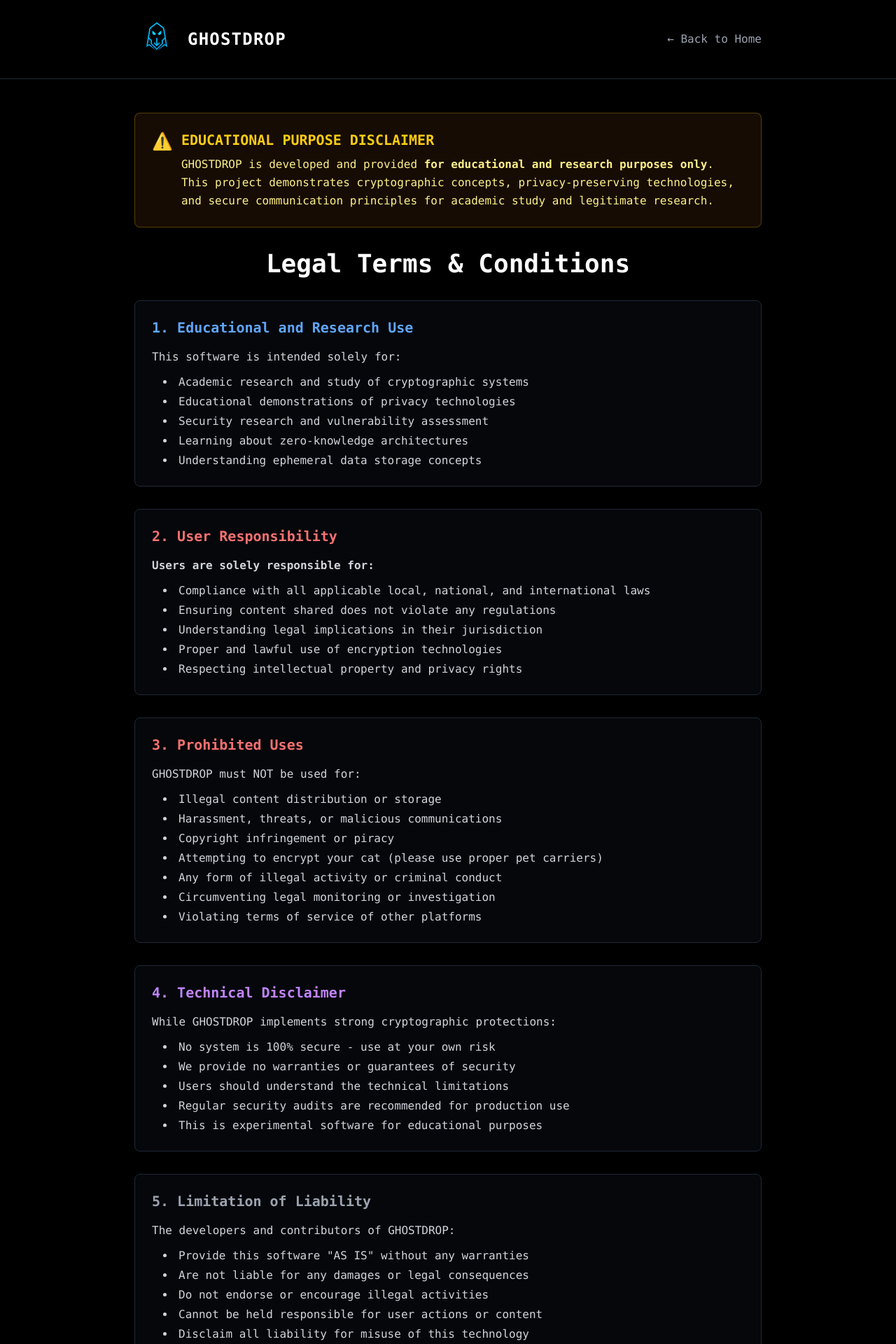
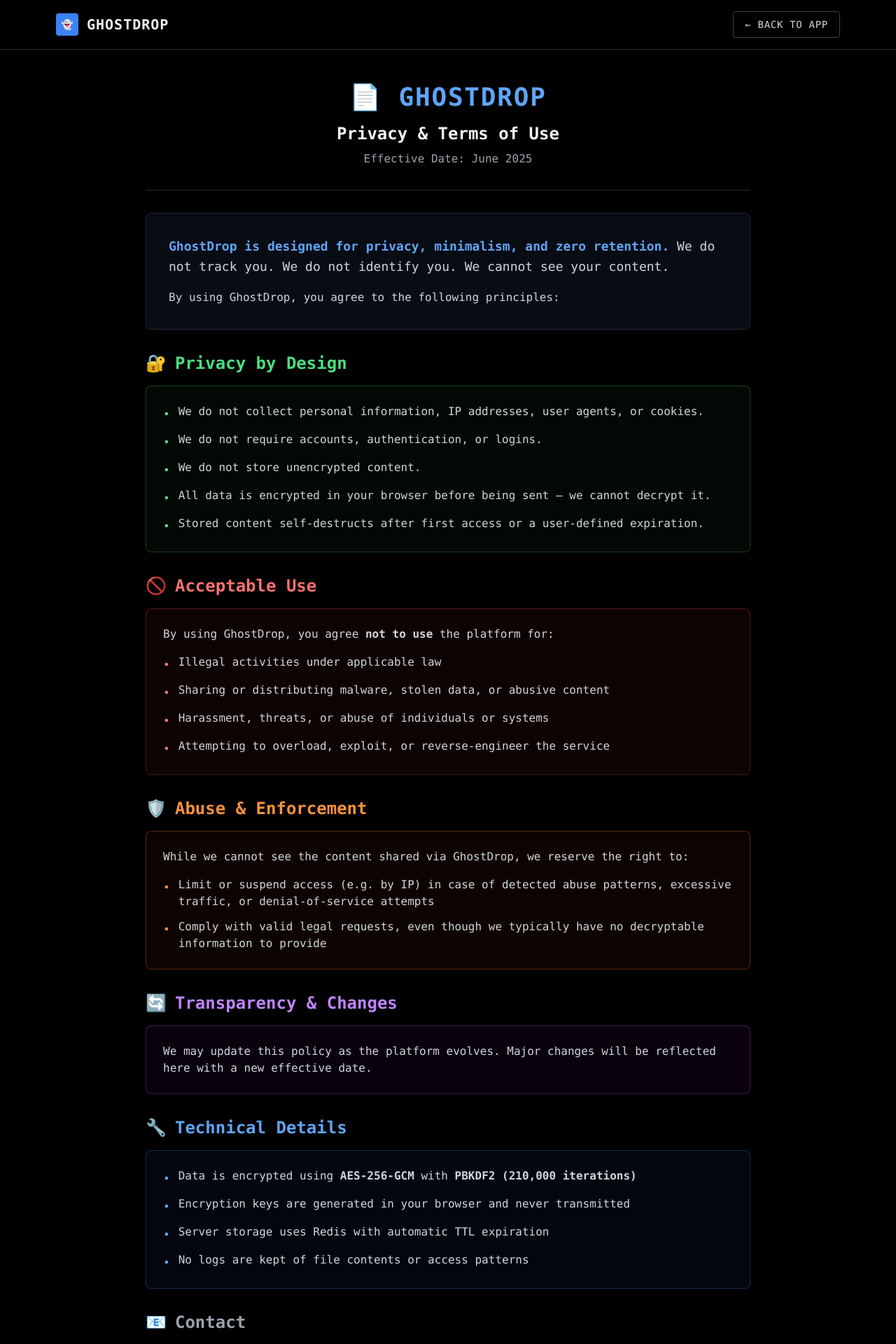
Before and after one commit to uncho69/ghostdrop, a Next.js app: page /legal in a window 1280 px wide. Shown: the top 1920 px of the page at 70% size. Built offline with nearby package versions, Linux system fonts and the light colour scheme.

Commit message:
Clean branding for ghostdrop.org - Remove personal branding, add privacy policy, optimize footer and support modal

```diff
--- a/pages/index.tsx
+++ b/pages/index.tsx
@@ -6,6 +6,7 @@
 
 export default function LandingPage() {
   const [showAccessGate, setShowAccessGate] = useState(false);
+  const [showSupportModal, setShowSupportModal] = useState(false);
   const router = useRouter();
 
   const handleEnterApp = () => {
@@ -264,52 +265,36 @@
         </div>
       </section>
 
-      {/* Footer */}
-      <footer className="border-t border-gray-800 py-8 px-4 bg-black">
-        <div className="max-w-6xl mx-auto">
-          <div className="text-center mb-6">
+      {/* Footer - Compact & Integrated */}
+      <footer className="border-t border-gray-800 py-6 px-4 bg-black/95">
+        <div className="max-w-4xl mx-auto space-y-4">
+
+          {/* Main Footer Info */}
+          <div className="text-center">
             <p className="text-gray-500 text-sm uppercase tracking-wider">
               Open Source • Privacy First • No Tracking
             </p>
-            <p className="text-gray-500 text-xs mt-2 font-mono">
-              FOR EDUCATIONAL AND RESEARCH PURPOSES ONLY
-            </p>
-            <p className="text-gray-600 text-xs mt-1">
-              Users are responsible for compliance with local laws • © 2025 GHOSTDROP
-            </p>
+            <div className="mt-2 flex items-center justify-center space-x-3 text-xs">
+              <a href="/legal" className="text-gray-500 hover:text-blue-400 transition-colors">Privacy & Terms</a>
+              <span className="text-gray-700">•</span>
+              <button
+                onClick={() => setShowSupportModal(true)}
+                className="text-gray-500 hover:text-blue-400 transition-colors"
+              >
+                App Support
+              </button>
+            </div>
           </div>
 
-          {/* Support & Donations Section */}
-          <div className="text-center pt-12 space-y-6">
-
-            {/* Support */}
-            <div>
-              <p className="text-gray-400 text-sm mb-2 font-mono uppercase tracking-wider">
-                Need Support?
-              </p>
-              <a
-                href="mailto:ghostdrop@tutamail.com"
-                className="inline-flex items-center space-x-2 text-blue-400 hover:text-blue-300 transition-colors duration-200 text-sm font-mono"
-              >
-                <span className="text-lg">📧</span>
-                <span>ghostdrop@tutamail.com</span>
-              </a>
-            </div>
-
-            {/* Donations */}
-            <div>
-              <p className="text-gray-400 text-sm mb-2 font-mono uppercase tracking-wider">
-                Support The Project
-              </p>
-              <p className="text-gray-500 text-xs mb-3 max-w-md mx-auto">
-                We build privacy-focused apps and release them for free. Support development if you find GhostDrop useful.
-              </p>
-              <div className="inline-flex items-center space-x-2 bg-gray-900 border border-gray-700 rounded-lg px-3 py-2">
-                <span className="text-lg">⟐</span>
+          {/* Compact Donation */}
+          <div className="text-center">
+            <p className="text-gray-600 text-xs mb-2">Support development:</p>
+            <div className="inline-flex items-center space-x-2 bg-gray-900/50 border border-gray-800 rounded px-3 py-1">
+              <span className="text-sm">⟐</span>
               <span className="text-green-400 font-mono text-xs">0xF76aBc4583A9373e3416e75d9043d4A26a80a00F</span>
               <button
                 onClick={() => navigator.clipboard.writeText('0xF76aBc4583A9373e3416e75d9043d4A26a80a00F')}
-                  className="text-gray-400 hover:text-white transition-colors duration-200 text-xs"
+                className="text-gray-500 hover:text-white transition-colors text-xs"
                 title="Copy ETH address"
               >
                 📋
@@ -317,10 +302,67 @@
             </div>
           </div>
 
+          {/* Copyright */}
+          <div className="text-center">
+            <p className="text-gray-600 text-xs">
+              Educational use only • © 2025 GHOSTDROP
+            </p>
           </div>
+
         </div>
       </footer>
 
+      {/* Support Modal - Privacy-First */}
+      {showSupportModal && (
+        <div className="fixed inset-0 bg-black/80 backdrop-blur-sm flex items-center justify-center z-50 p-4">
+          <div className="bg-gray-900 border border-gray-700 rounded-lg p-8 max-w-md w-full relative">
+            {/* Close Button */}
+            <button
+              onClick={() => setShowSupportModal(false)}
+              className="absolute top-4 right-4 text-gray-400 hover:text-white transition-colors"
+            >
+              ✕
+            </button>
+
+            {/* Header */}
+            <div className="text-center mb-6">
+              <h3 className="text-xl font-bold text-blue-400 mb-2 font-mono">APP SUPPORT</h3>
+            </div>
+
+                         {/* Email Section */}
+             <div className="space-y-4">
+
+               <div className="bg-black/50 border border-gray-700 rounded p-4 flex items-center justify-between">
+                 <span className="text-blue-400 font-mono text-sm">ghostdrop@tutamail.com</span>
+                 <button
+                   onClick={() => {
+                     navigator.clipboard.writeText('ghostdrop@tutamail.com');
+                     // Optional: show copied feedback
+                   }}
+                   className="text-gray-400 hover:text-white transition-colors ml-3"
+                   title="Copy email"
+                 >
+                   📋
+                 </button>
+               </div>
+
+               <div className="text-xs text-gray-500">
+                 <p>• <strong>Response time:</strong> Within 24-48 hours</p>
+               </div>
+             </div>
+
+             {/* Close Button */}
+             <div className="mt-6 text-center">
+               <button
+                 onClick={() => setShowSupportModal(false)}
+                 className="px-6 py-2 bg-blue-500 text-black font-bold rounded hover:bg-blue-600 transition-colors"
+               >
+                 Close
+               </button>
+             </div>
+          </div>
+        </div>
+      )}
 
     </div>
   );
--- a/pages/legal.tsx
+++ b/pages/legal.tsx
@@ -1,170 +1,239 @@
+import { useState } from 'react';
+import Head from 'next/head';
 import Link from 'next/link';
-import Head from 'next/head';
-import Logo from '../components/Logo';
 
 export default function LegalPage() {
+  const effectiveDate = "June 2025";
+
   return (
-    <div className="min-h-screen bg-black text-white">
+    <div className="min-h-screen bg-black text-gray-100">
       <Head>
-        <title>Legal & Terms - GHOSTDROP</title>
-        <meta name="description" content="Legal terms and educational disclaimer for GHOSTDROP" />
+        <title>Privacy & Terms | GhostDrop</title>
+        <meta name="description" content="GhostDrop Privacy Policy and Terms of Use - Zero-knowledge file sharing with complete privacy protection" />
+        <meta name="robots" content="index, follow" />
       </Head>
 
       {/* Header */}
-      <header className="border-b border-gray-800 py-6 px-4">
-        <div className="max-w-4xl mx-auto flex items-center justify-between">
-          <Link href="/" className="flex items-center space-x-3 text-2xl font-bold tracking-wider hover:text-blue-400 transition-colors">
-            <Logo size={64} />
-            <span>GHOSTDROP</span>
+      <header className="border-b border-gray-800 bg-black/95 backdrop-blur-sm sticky top-0 z-50">
+        <div className="max-w-6xl mx-auto px-4 py-4">
+          <div className="flex items-center justify-between">
+            <Link href="/" className="flex items-center space-x-3 hover:opacity-80 transition-opacity">
+              <div className="w-8 h-8 bg-blue-500 rounded flex items-center justify-center">
+                <span className="text-black font-bold text-sm">👻</span>
+              </div>
+              <span className="text-xl font-bold tracking-wider">GHOSTDROP</span>
             </Link>
-          <Link href="/" className="text-gray-400 hover:text-white transition-colors">
-            ← Back to Home
+
+            <Link
+              href="/"
+              className="px-4 py-2 border border-gray-700 text-gray-300 hover:border-blue-500 hover:text-blue-400 transition-all duration-200 rounded text-sm uppercase tracking-wider"
+            >
+              ← Back to App
             </Link>
+          </div>
         </div>
       </header>
 
-      {/* Content */}
-      <main className="py-12 px-4">
-        <div className="max-w-4xl mx-auto">
+      {/* Main Content */}
+      <main className="max-w-4xl mx-auto px-4 py-12">
+        <div className="space-y-8">
 
-          {/* Educational Purpose Banner */}
-          <div className="bg-yellow-900/20 border border-yellow-500/30 rounded-lg p-6 mb-8">
-            <div className="flex items-start space-x-3">
-              <span className="text-yellow-400 text-2xl">⚠️</span>
-              <div>
-                <h2 className="text-xl font-bold text-yellow-400 mb-2">EDUCATIONAL PURPOSE DISCLAIMER</h2>
-                <p className="text-yellow-200 leading-relaxed">
-                  GHOSTDROP is developed and provided <strong>for educational and research purposes only</strong>.
-                  This project demonstrates cryptographic concepts, privacy-preserving technologies, and secure
-                  communication principles for academic study and legitimate research.
+          {/* Title */}
+          <div className="text-center border-b border-gray-800 pb-8">
+            <h1 className="text-4xl font-bold mb-4 text-blue-400 tracking-wider">
+              📄 GHOSTDROP
+            </h1>
+            <h2 className="text-2xl font-bold mb-2 text-gray-100">
+              Privacy & Terms of Use
+            </h2>
+            <p className="text-gray-400 font-mono">
+              Effective Date: {effectiveDate}
             </p>
           </div>
-            </div>
+
+          {/* Introduction */}
+          <div className="bg-gray-900/50 border border-gray-800 rounded-lg p-8">
+            <p className="text-gray-300 leading-relaxed text-lg">
+              <strong className="text-blue-400">GhostDrop is designed for privacy, minimalism, and zero retention.</strong> We do not track you. We do not identify you. We cannot see your content.
+            </p>
+            <p className="text-gray-300 leading-relaxed mt-4">
+              By using GhostDrop, you agree to the following principles:
+            </p>
           </div>
 
-          <h1 className="text-4xl font-bold mb-8 text-center">Legal Terms & Conditions</h1>
+          {/* Privacy by Design */}
+          <section className="space-y-4">
+            <h3 className="text-2xl font-bold text-green-400 flex items-center space-x-3">
+              <span>🔐</span>
+              <span>Privacy by Design</span>
+            </h3>
 
-          {/* Terms Sections */}
-          <div className="space-y-8">
-
-            {/* 1. Educational Use */}
-            <section className="border border-gray-800 rounded-lg p-6 bg-gray-900/30">
-              <h3 className="text-xl font-bold mb-4 text-blue-400">1. Educational and Research Use</h3>
-              <div className="text-gray-300 space-y-3">
-                <p>
-                  This software is intended solely for:
-                </p>
-                <ul className="list-disc list-inside space-y-1 ml-4">
-                  <li>Academic research and study of cryptographic systems</li>
-                  <li>Educational demonstrations of privacy technologies</li>
-                  <li>Security research and vulnerability assessment</li>
-                  <li>Learning about zero-knowledge architectures</li>
-                  <li>Understanding ephemeral data storage concepts</li>
+            <div className="bg-green-900/10 border border-green-500/30 rounded-lg p-6">
+              <ul className="space-y-3 text-gray-300">
+                <li className="flex items-start space-x-3">
+                  <span className="text-green-400 mt-1">•</span>
+                  <span>We do not collect personal information, IP addresses, user agents, or cookies.</span>
+                </li>
+                <li className="flex items-start space-x-3">
+                  <span className="text-green-400 mt-1">•</span>
+                  <span>We do not require accounts, authentication, or logins.</span>
+                </li>
+                <li className="flex items-start space-x-3">
+                  <span className="text-green-400 mt-1">•</span>
+                  <span>We do not store unencrypted content.</span>
+                </li>
+                <li className="flex items-start space-x-3">
+                  <span className="text-green-400 mt-1">•</span>
+                  <span>All data is encrypted in your browser before being sent — we cannot decrypt it.</span>
+                </li>
+                <li className="flex items-start space-x-3">
+                  <span className="text-green-400 mt-1">•</span>
+                  <span>Stored content self-destructs after first access or a user-defined expiration.</span>
+                </li>
               </ul>
             </div>
           </section>
 
-            {/* 2. User Responsibility */}
-            <section className="border border-gray-800 rounded-lg p-6 bg-gray-900/30">
-              <h3 className="text-xl font-bold mb-4 text-red-400">2. User Responsibility</h3>
-              <div className="text-gray-300 space-y-3">
-                <p>
-                  <strong>Users are solely responsible for:</strong>
+          {/* Acceptable Use */}
+          <section className="space-y-4">
+            <h3 className="text-2xl font-bold text-red-400 flex items-center space-x-3">
+              <span>🚫</span>
+              <span>Acceptable Use</span>
+            </h3>
+
+            <div className="bg-red-900/10 border border-red-500/30 rounded-lg p-6">
+              <p className="text-gray-300 mb-4">
+                By using GhostDrop, you agree <strong>not to use</strong> the platform for:
               </p>
-                <ul className="list-disc list-inside space-y-1 ml-4">
-                  <li>Compliance with all applicable local, national, and international laws</li>
-                  <li>Ensuring content shared does not violate any regulations</li>
-                  <li>Understanding legal implications in their jurisdiction</li>
-                  <li>Proper and lawful use of encryption technologies</li>
-                  <li>Respecting intellectual property and privacy rights</li>
+              <ul className="space-y-3 text-gray-300">
+                <li className="flex items-start space-x-3">
+                  <span className="text-red-400 mt-1">•</span>
+                  <span>Illegal activities under applicable law</span>
+                </li>
+                <li className="flex items-start space-x-3">
+                  <span className="text-red-400 mt-1">•</span>
+                  <span>Sharing or distributing malware, stolen data, or abusive content</span>
+                </li>
+                <li className="flex items-start space-x-3">
+                  <span className="text-red-400 mt-1">•</span>
+                  <span>Harassment, threats, or abuse of individuals or systems</span>
+                </li>
+                <li className="flex items-start space-x-3">
+                  <span className="text-red-400 mt-1">•</span>
+                  <span>Attempting to overload, exploit, or reverse-engineer the service</span>
+                </li>
               </ul>
             </div>
           </section>
 
-            {/* 3. Prohibited Uses */}
-            <section className="border border-gray-800 rounded-lg p-6 bg-gray-900/30">
-              <h3 className="text-xl font-bold mb-4 text-red-400">3. Prohibited Uses</h3>
-              <div className="text-gray-300 space-y-3">
-                <p>
-                  GHOSTDROP must NOT be used for:
+          {/* Abuse & Enforcement */}
+          <section className="space-y-4">
+            <h3 className="text-2xl font-bold text-orange-400 flex items-center space-x-3">
+              <span>🛡️</span>
+              <span>Abuse & Enforcement</span>
+            </h3>
+
+            <div className="bg-orange-900/10 border border-orange-500/30 rounded-lg p-6">
+              <p className="text-gray-300 mb-4">
+                While we cannot see the content shared via GhostDrop, we reserve the right to:
               </p>
-                <ul className="list-disc list-inside space-y-1 ml-4">
-                  <li>Illegal content distribution or storage</li>
-                  <li>Harassment, threats, or malicious communications</li>
-                  <li>Copyright infringement or piracy</li>
-                  <li>Attempting to encrypt your cat (please use proper pet carriers)</li>
-                  <li>Any form of illegal activity or criminal conduct</li>
-                  <li>Circumventing legal monitoring or investigation</li>
-                  <li>Violating terms of service of other platforms</li>
+              <ul className="space-y-3 text-gray-300">
+                <li className="flex items-start space-x-3">
+                  <span className="text-orange-400 mt-1">•</span>
+                  <span>Limit or suspend access (e.g. by IP) in case of detected abuse patterns, excessive traffic, or denial-of-service attempts</span>
+                </li>
+                <li className="flex items-start space-x-3">
+                  <span className="text-orange-400 mt-1">•</span>
+                  <span>Comply with valid legal requests, even though we typically have no decryptable information to provide</span>
+                </li>
               </ul>
             </div>
           </section>
 
-            {/* 4. Technical Disclaimer */}
-            <section className="border border-gray-800 rounded-lg p-6 bg-gray-900/30">
-              <h3 className="text-xl font-bold mb-4 text-purple-400">4. Technical Disclaimer</h3>
-              <div className="text-gray-300 space-y-3">
-                <p>
-                  While GHOSTDROP implements strong cryptographic protections:
+          {/* Transparency & Changes */}
+          <section className="space-y-4">
+            <h3 className="text-2xl font-bold text-purple-400 flex items-center space-x-3">
+              <span>🔄</span>
+              <span>Transparency & Changes</span>
+            </h3>
+
+            <div className="bg-purple-900/10 border border-purple-500/30 rounded-lg p-6">
+              <p className="text-gray-300">
+                We may update this policy as the platform evolves. Major changes will be reflected here with a new effective date.
               </p>
-                <ul className="list-disc list-inside space-y-1 ml-4">
-                  <li>No system is 100% secure - use at your own risk</li>
-                  <li>We provide no warranties or guarantees of security</li>
-                  <li>Users should understand the technical limitations</li>
-                  <li>Regular security audits are recommended for production use</li>
-                  <li>This is experimental software for educational purposes</li>
+            </div>
+          </section>
+
+          {/* Technical Details */}
+          <section className="space-y-4">
+            <h3 className="text-2xl font-bold text-blue-400 flex items-center space-x-3">
+              <span>🔧</span>
+              <span>Technical Details</span>
+            </h3>
+
+            <div className="bg-blue-900/10 border border-blue-500/30 rounded-lg p-6">
+              <ul className="space-y-3 text-gray-300">
+                <li className="flex items-start space-x-3">
+                  <span className="text-blue-400 mt-1">•</span>
+                  <span>Data is encrypted using <strong>AES-256-GCM</strong> with <strong>PBKDF2 (210,000 iterations)</strong></span>
+                </li>
+                <li className="flex items-start space-x-3">
+                  <span className="text-blue-400 mt-1">•</span>
+                  <span>Encryption keys are generated in your browser and never transmitted</span>
+                </li>
+                <li className="flex items-start space-x-3">
+                  <span className="text-blue-400 mt-1">•</span>
+                  <span>Server storage uses Redis with automatic TTL expiration</span>
+                </li>
+                <li className="flex items-start space-x-3">
+                  <span className="text-blue-400 mt-1">•</span>
+                  <span>No logs are kept of file contents or access patterns</span>
+                </li>
               </ul>
             </div>
           </section>
 
-            {/* 5. Zero Liability */}
-            <section className="border border-gray-800 rounded-lg p-6 bg-gray-900/30">
-              <h3 className="text-xl font-bold mb-4 text-gray-400">5. Limitation of Liability</h3>
-              <div className="text-gray-300 space-y-3">
-                <p>
-                  The developers and contributors of GHOSTDROP:
+          {/* Contact */}
+          <section className="space-y-4">
+            <h3 className="text-2xl font-bold text-gray-400 flex items-center space-x-3">
+              <span>📧</span>
+              <span>Contact</span>
+            </h3>
+
+            <div className="bg-gray-900/50 border border-gray-700 rounded-lg p-6">
+              <p className="text-gray-300">
+                For abuse reports or legal inquiries: <a href="mailto:ghostdrop@tutamail.com" className="text-blue-400 hover:text-blue-300 transition-colors">ghostdrop@tutamail.com</a>
               </p>
-                <ul className="list-disc list-inside space-y-1 ml-4">
-                  <li>Provide this software "AS IS" without any warranties</li>
-                  <li>Are not liable for any damages or legal consequences</li>
-                  <li>Do not endorse or encourage illegal activities</li>
-                  <li>Cannot be held responsible for user actions or content</li>
-                  <li>Disclaim all liability for misuse of this technology</li>
-                </ul>
-              </div>
-            </section>
-
-            {/* 6. Open Source */}
-            <section className="border border-gray-800 rounded-lg p-6 bg-gray-900/30">
-              <h3 className="text-xl font-bold mb-4 text-green-400">6. Open Source License</h3>
-              <div className="text-gray-300 space-y-3">
-                <p>
-                  GHOSTDROP is open source software:
-                </p>
-                <ul className="list-disc list-inside space-y-1 ml-4">
-                  <li>Source code is available for inspection and audit</li>
-                  <li>Licensed under MIT License for educational use</li>
-                  <li>Community contributions are welcome</li>
-                  <li>Transparency ensures no hidden backdoors</li>
-                  <li>Educational modifications are encouraged</li>
-                </ul>
             </div>
           </section>
 
         </div>
 
-          {/* Contact */}
-          <div className="mt-12 text-center">
-            <p className="text-gray-400 text-sm">
-              For questions about these terms or educational use cases, contact the development team.
+        {/* Back to Top */}
+        <div className="text-center mt-12 pt-8 border-t border-gray-800">
+          <Link
+            href="/"
+            className="inline-flex items-center space-x-2 px-6 py-3 border border-blue-500 text-blue-400 hover:bg-blue-500 hover:text-black transition-all duration-300 rounded-lg font-bold uppercase tracking-wider"
+          >
+            <span>👻</span>
+            <span>Back to GhostDrop</span>
+          </Link>
+        </div>
+
+      </main>
+
+      {/* Footer */}
+      <footer className="border-t border-gray-800 py-8 px-4 bg-black mt-12">
+        <div className="max-w-4xl mx-auto text-center">
+          <p className="text-gray-500 text-sm">
+            © 2025 GhostDrop • Zero-Knowledge File Sharing
           </p>
-            <p className="text-gray-500 text-xs mt-2">
-              Last updated: December 2025
+          <p className="text-gray-600 text-xs mt-2">
+            Last updated: {effectiveDate}
           </p>
         </div>
+      </footer>
 
-        </div>
-      </main>
     </div>
   );
 }
```
Also changed, not shown: lib/redis.ts (+5 -7 lines), next.config.js (+32 -2 lines), pages/drop.tsx (+1 -20 lines), 2 other files (tests, documents, lock files or other folders). Lines whose indentation alone changed are shown as unchanged.
